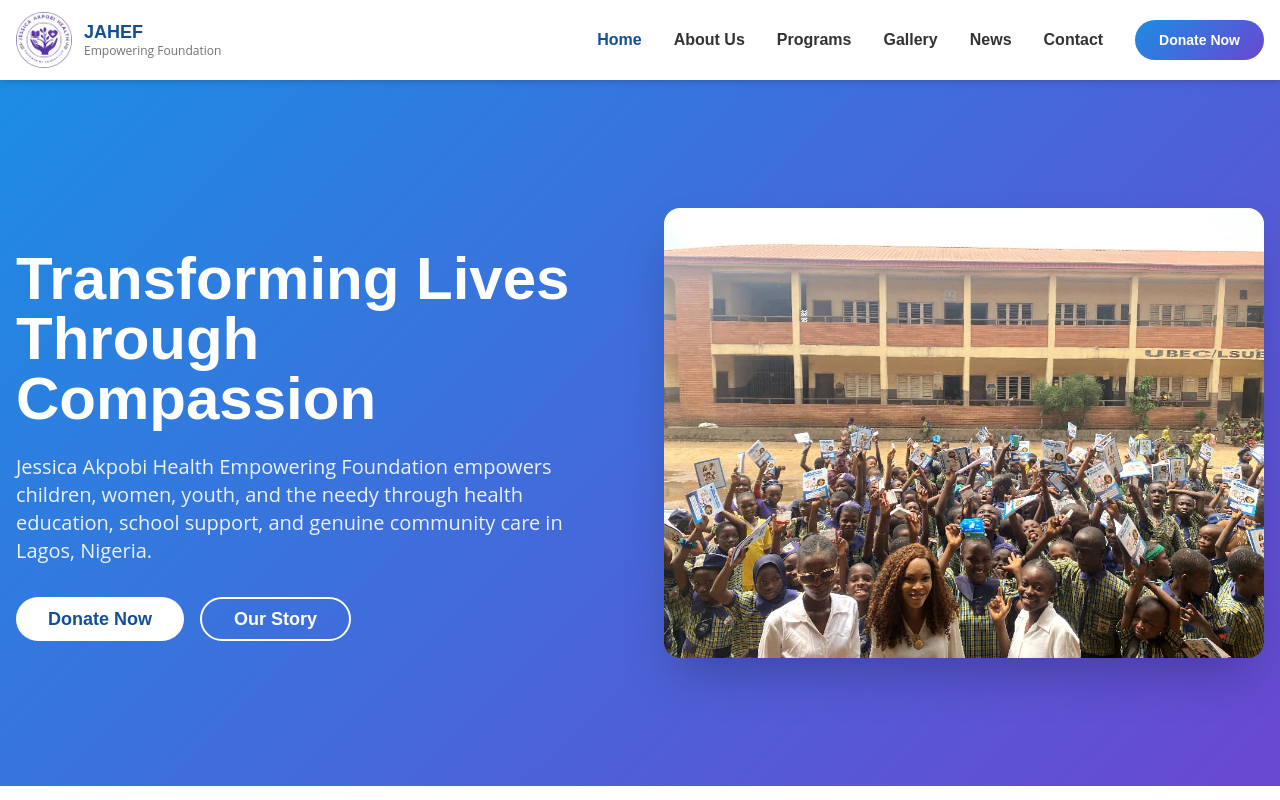
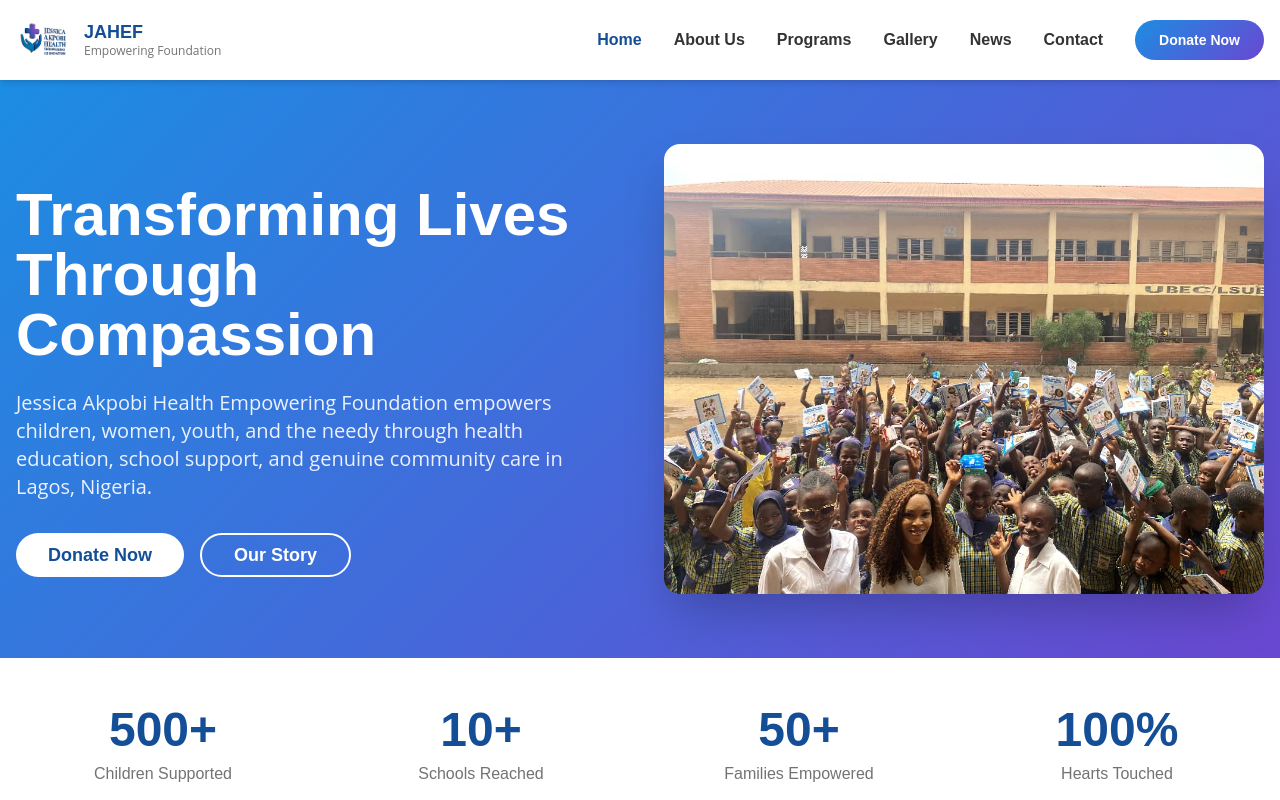
Before and after one commit to BigM231/jahef, a React (Vite) app: page / in a window 1280 px wide. Shown: the top 800 px of the page. Built offline with nearby package versions, Linux system fonts and the light colour scheme; the HTML template or start-up script is replaced by a standard one.

Commit message:
Update landing page section

```diff
--- a/src/components/Footer.tsx
+++ b/src/components/Footer.tsx
@@ -1,6 +1,6 @@
 import { Link } from "react-router-dom";
 import { Facebook, Send, Mail, MapPin, Phone } from "lucide-react";
-import logo from "@/assets/jahef-logo.png";
+import logo from "@/assets/jahef-logo-white.png";
 
 const Footer = () => {
   return (
--- a/src/components/Navigation.tsx
+++ b/src/components/Navigation.tsx
@@ -2,7 +2,7 @@ import { useState } from "react";
 import { Link, useLocation } from "react-router-dom";
 import { Menu, X } from "lucide-react";
 import { Button } from "@/components/ui/button";
-import logo from "@/assets/jahef-logo.png";
+import logo from "@/assets/jahef-logo-color.png";
 
 const Navigation = () => {
   const [isOpen, setIsOpen] = useState(false);
--- a/src/pages/Index.tsx
+++ b/src/pages/Index.tsx
@@ -42,7 +42,7 @@ const Index = () => {
       <Navigation />
 
       {/* Hero Section */}
-      <section className="relative bg-gradient-hero py-20 md:py-32">
+      <section className="relative bg-gradient-hero py-12 md:py-16">
         <div className="container mx-auto px-4">
           <div className="flex flex-col md:flex-row items-center gap-12">
             <div className="flex-1 text-center md:text-left">
```
Also changed, not shown: src/assets/jahef-logo-color.png (added), src/assets/jahef-logo-white.png (added).
